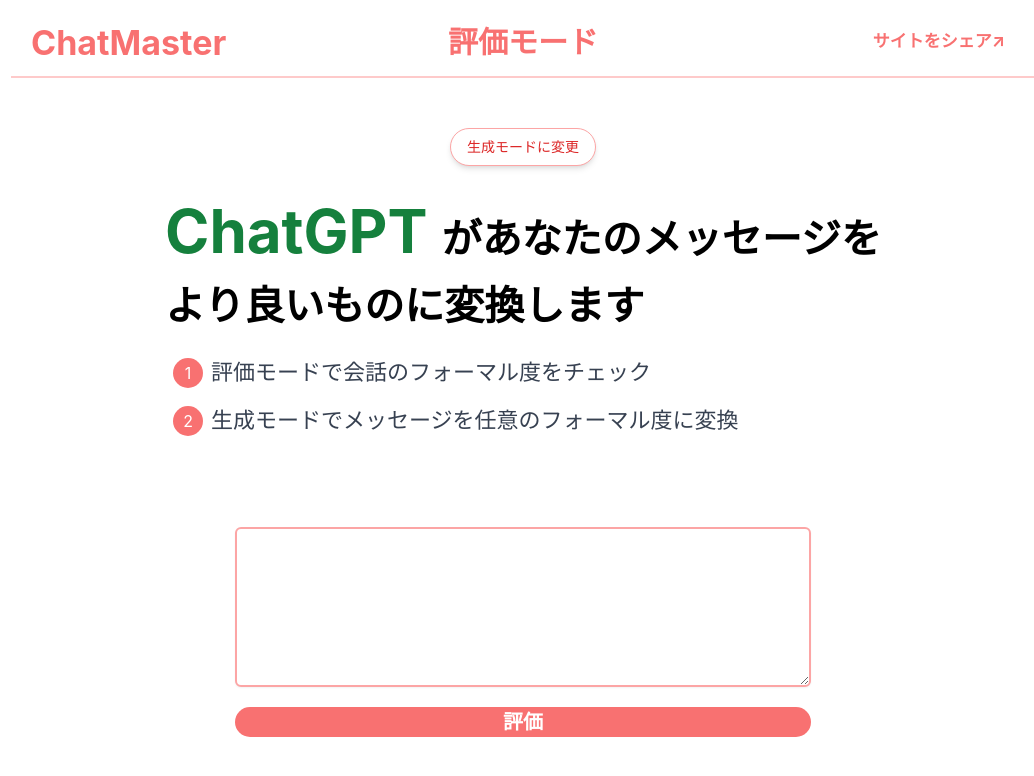
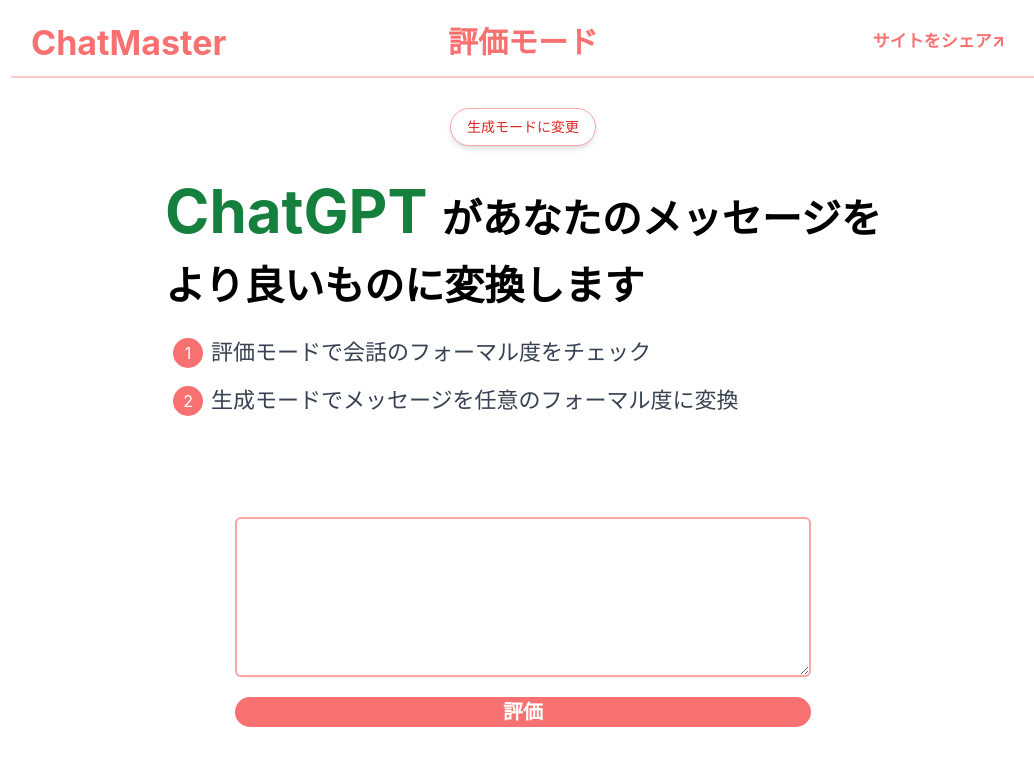
Before and after one commit to shu20031026/GeekCAMP-app, a Next.js app: page / in a window 1280 px wide. Shown: the top 776 px of the page, without its empty margins (117-1151 px from the left). Built offline with nearby package versions, Linux system fonts and the light colour scheme.

Commit message:
fix: モード変更用のボタンをクリックした時に要素がずれる問題を修正しました.

```diff
--- a/src/views/components/pages/index/template.tsx
+++ b/src/views/components/pages/index/template.tsx
@@ -111,7 +111,7 @@
           <BaseButton
             type='button'
             onClick={() => setCurrentMode('translate')}
-            className='flex max-w-fit items-center justify-center space-x-2 rounded-full border border-red-300 bg-white px-4 py-2 text-sm text-red-600 shadow-md transition-colors hover:bg-red-400 hover:text-white  my-5'
+            className='flex max-w-fit items-center justify-center space-x-2 rounded-full border border-red-300 bg-white px-4 py-2 text-sm text-red-600 shadow-md transition-colors hover:bg-red-400 hover:text-white  mb-5'
           >
             生成モードに変更
           </BaseButton>
```
